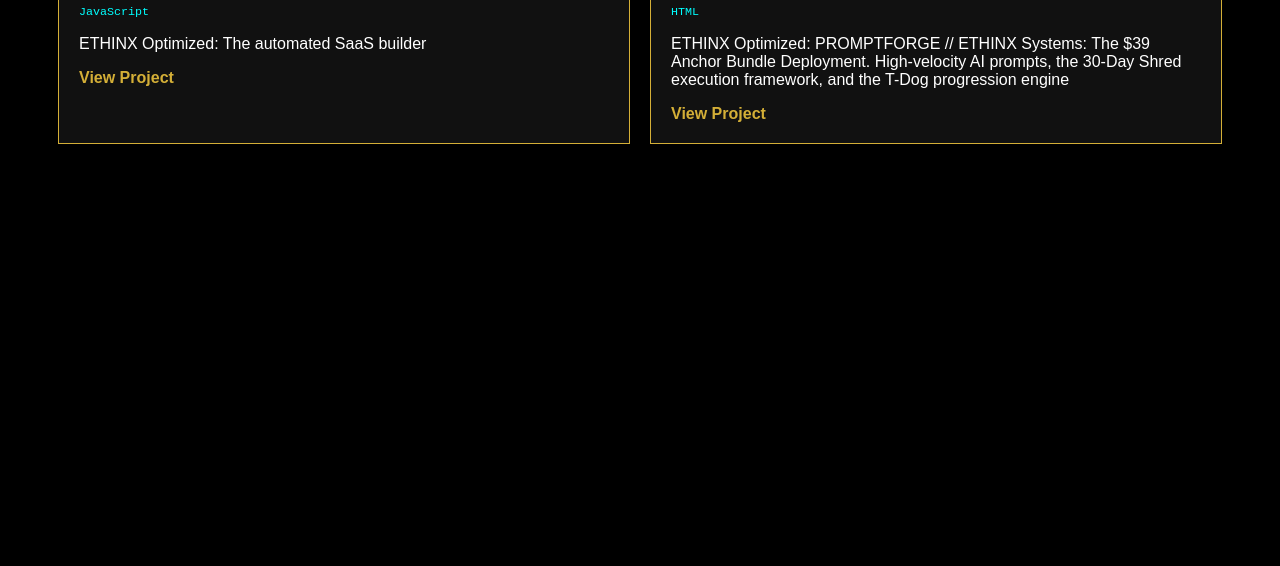
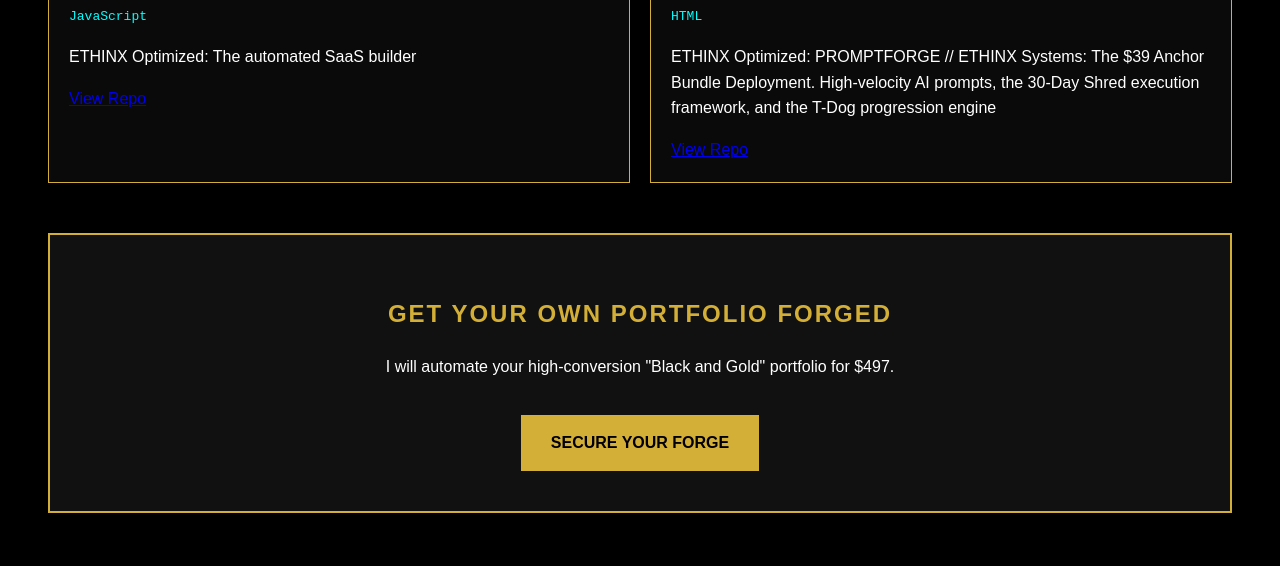
Before and after one commit to ethinxsolutionsau-prog/PortfolioForge, a plain HTML site: page ethinx/PortfolioForge/dist/index.html in a window 1280 px wide. Shown: the part 234-800 px from the top of the page. Drawn offline with Linux system fonts and the light colour scheme.

Commit message:
Live Revenue Bolt-on

```diff
--- a/ethinx/PortfolioForge/dist/index.html
+++ b/ethinx/PortfolioForge/dist/index.html
@@ -2,34 +2,24 @@
     <!DOCTYPE html>
     <html lang="en">
     <head>
-        <meta charset="UTF-8">
-        <title>TDog | ETHINX Portfolio</title>
+        <meta charset="UTF-8"><title>TDog | ETHINX Forge</title>
         <style>
-            body { background-color: #000; color: #fff; font-family: sans-serif; padding: 50px; }
-            h1 { color: #D4AF37; border-bottom: 2px solid #D4AF37; padding-bottom: 10px; }
+            body { background: #000; color: #fff; font-family: sans-serif; padding: 40px; line-height: 1.6; }
+            h1, h2 { color: #D4AF37; text-transform: uppercase; letter-spacing: 2px; }
             .grid { display: grid; grid-template-columns: repeat(auto-fit, minmax(300px, 1fr)); gap: 20px; }
-            .card { border: 1px solid #D4AF37; padding: 20px; background: #111; transition: 0.3s; }
-            .card:hover { box-shadow: 0 0 15px #D4AF37; }
-            .tech { color: #00ffff; font-family: monospace; font-size: 0.9em; }
-            a { color: #D4AF37; text-decoration: none; font-weight: bold; }
+            .card { border: 1px solid #D4AF37; padding: 20px; background: #0a0a0a; }
+            .tech { color: #00ffff; font-family: monospace; }
+            .cta-box { border: 2px solid #D4AF37; padding: 40px; text-align: center; margin-top: 50px; background: #111; }
+            .btn { background: #D4AF37; color: #000; padding: 15px 30px; text-decoration: none; font-weight: bold; display: inline-block; margin-top: 20px; }
         </style>
     </head>
     <body>
         <h1>ETHINX // Sovereign Portfolio</h1>
-        <div class="grid">
-        <div class="card">
-            <h2>Portfolioforge</h2>
-            <p class="tech">JavaScript</p>
-            <p>ETHINX Optimized: The automated SaaS builder</p>
-            <a href="https://github.com/ethinxsolutionsau-prog/PortfolioForge" target="_blank">View Project</a>
-        </div>
-
-        <div class="card">
-            <h2>Promptforge</h2>
-            <p class="tech">HTML</p>
-            <p>ETHINX Optimized: PROMPTFORGE // ETHINX Systems: The $39 Anchor Bundle Deployment. High-velocity AI prompts, the 30-Day Shred execution framework, and the T-Dog progression engine</p>
-            <a href="https://github.com/ethinxsolutionsau-prog/promptforge" target="_blank">View Project</a>
-        </div>
+        <div class="grid"><div class="card"><h2>Portfolioforge</h2><p class="tech">JavaScript</p><p>ETHINX Optimized: The automated SaaS builder</p><a href="https://github.com/ethinxsolutionsau-prog/PortfolioForge" target="_blank">View Repo</a></div><div class="card"><h2>Promptforge</h2><p class="tech">HTML</p><p>ETHINX Optimized: PROMPTFORGE // ETHINX Systems: The $39 Anchor Bundle Deployment. High-velocity AI prompts, the 30-Day Shred execution framework, and the T-Dog progression engine</p><a href="https://github.com/ethinxsolutionsau-prog/promptforge" target="_blank">View Repo</a></div></div>
+        <div class="cta-box">
+            <h2>Get Your Own Portfolio Forged</h2>
+            <p>I will automate your high-conversion "Black and Gold" portfolio for $497.</p>
+            <a href="your_stripe_link_here" class="btn">SECURE YOUR FORGE</a>
         </div>
     </body>
     </html>
```
